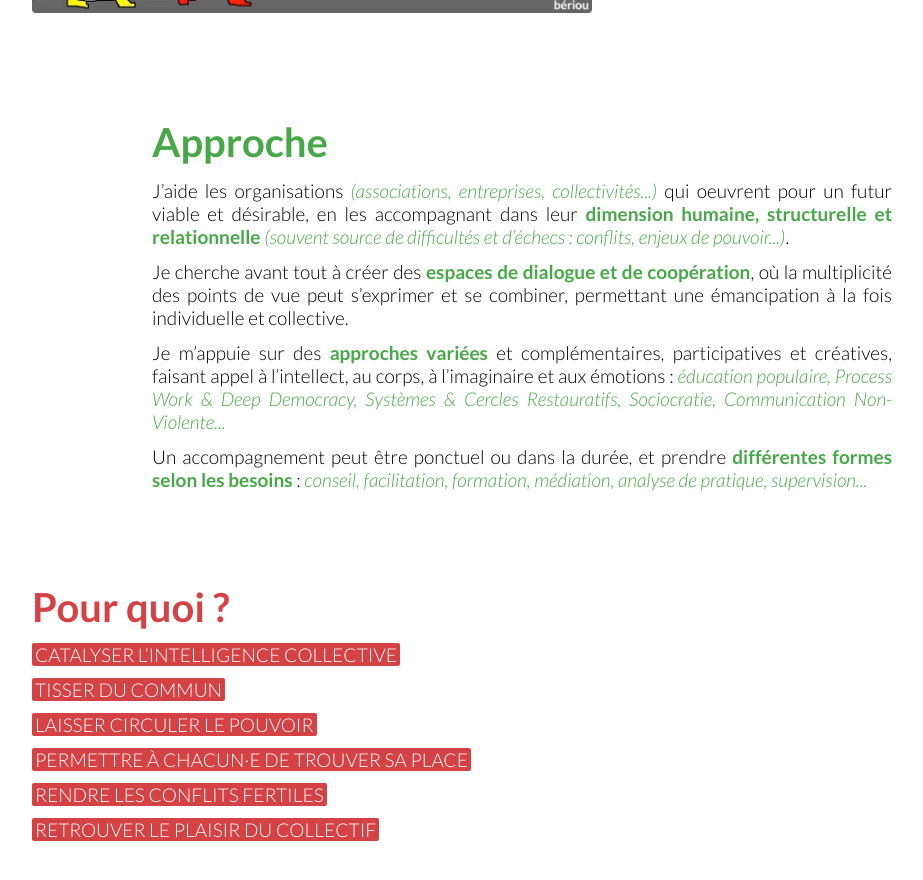
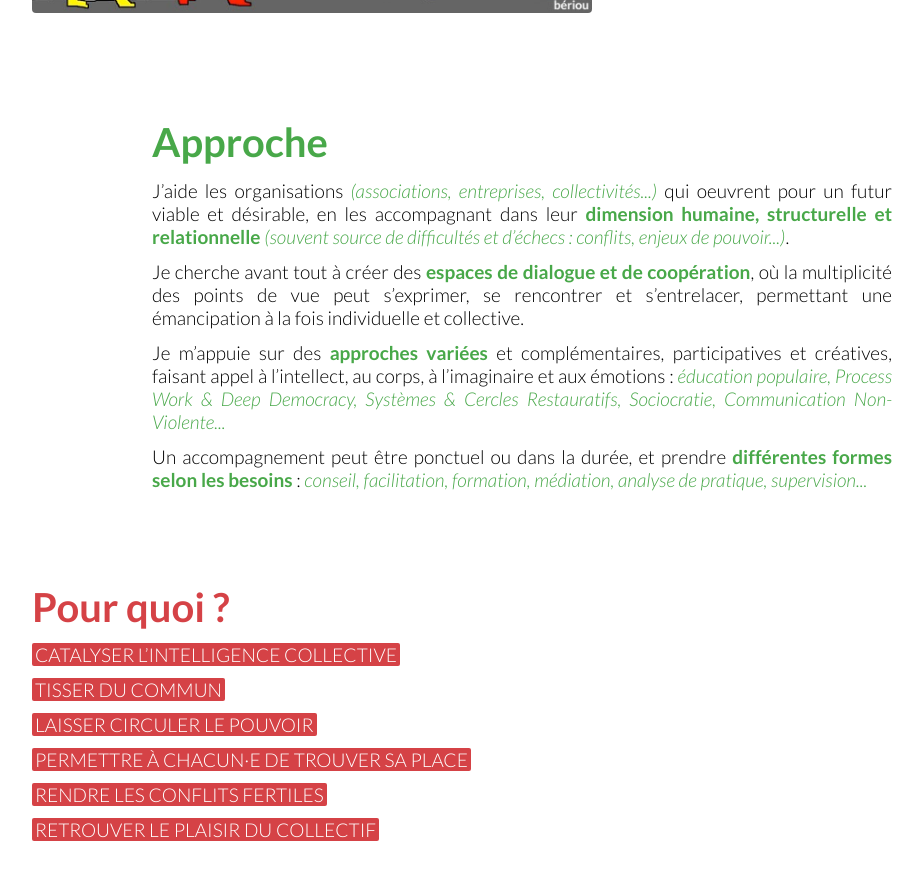
Before and after one commit to leomatteudi/leomatteudi, a Jekyll site: the page built from pages/2-organisations.html, in a window 1280 px wide and 900 px high, scrolled down 616 px. Shown: the top 880 px of the window, without its empty margins (178-1101 px from the left). Built offline with Jekyll 4.4.1, drawn with Linux system fonts in a browser that asks for light colours.

Commit message:
Update 2-organisations.html

```diff
--- a/pages/2-organisations.html
+++ b/pages/2-organisations.html
@@ -13,7 +13,7 @@ title: Organisations
 <div class="block green">
 	<h2>Approche</h2></h2>
 	<p>J’aide les organisations <em>(associations, entreprises, collectivités...)</em> qui oeuvrent pour un futur viable et désirable, en les accompagnant dans leur <strong>dimension humaine, structurelle et relationnelle</strong> <em>(souvent source de difficultés et d’échecs : conflits, enjeux de pouvoir...)</em>.</p>
-	<p>Je cherche avant tout à créer des <strong>espaces de dialogue et de coopération</strong>, où la multiplicité des points de vue peut s’exprimer et se combiner, permettant une émancipation à la fois individuelle et collective.</p>
+	<p>Je cherche avant tout à créer des <strong>espaces de dialogue et de coopération</strong>, où la multiplicité des points de vue peut s’exprimer, se rencontrer et s’entrelacer, permettant une émancipation à la fois individuelle et collective.</p>
 	<p>Je m’appuie sur des <strong>approches variées</strong> et complémentaires, participatives et créatives, faisant appel à l’intellect, au corps, à l’imaginaire et aux émotions : <em>éducation populaire, Process Work & Deep Democracy, Systèmes & Cercles Restauratifs, Sociocratie, Communication Non-Violente...</em></p>
 	<p>Un accompagnement peut être ponctuel ou dans la durée, et prendre <strong>différentes formes selon les besoins</strong> : <em>conseil, facilitation, formation, médiation, analyse de pratique, supervision...</em></p>
 </div>
```
